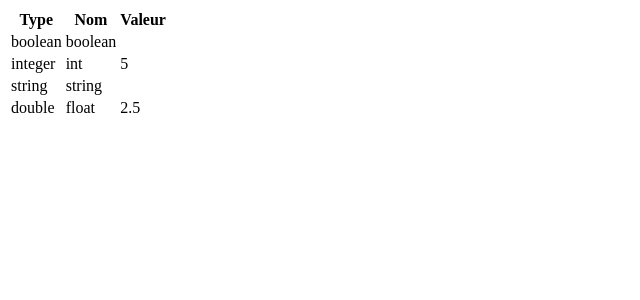
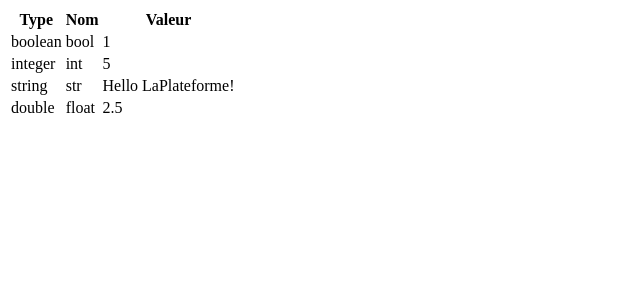
Before and after one commit to nadia-hazem/runtrack2, a PHP site: page / in a window 1280 px wide. Shown: the top 300 px of the page, without its empty margins (0-640 px from the left). Run offline with PHP 8.4, Linux system fonts and the light colour scheme; data that the repository does not hold is empty.

Commit message:
jour 2, job 01 et 02

```diff
--- a/jour01/job03/index.php
+++ b/jour01/job03/index.php
@@ -22,8 +22,8 @@ $float= 2.5;
         </tr>
         <tr>
             <td><?= gettype($bool)?></td>
-            <td>boolean</td>
-            <td><?php echo $boolean ?></td>
+            <td>bool</td>
+            <td><?php echo $bool ?></td>
         </tr>
         <tr>
             <td><?= gettype($int)?></td>
@@ -32,8 +32,8 @@ $float= 2.5;
         </tr>
         <tr>
             <td><?= gettype($str)?></td>
-            <td>string</td>
-            <td><?= $string ?></td>
+            <td>str</td>
+            <td><?= $str ?></td>
         </tr>
         <tr>
             <td><?= gettype($float)?></td>
```
Also changed, not shown: jour02/job01/index.php (added, +23 -0 lines), jour02/job02/index.php (added, +22 -0 lines).
